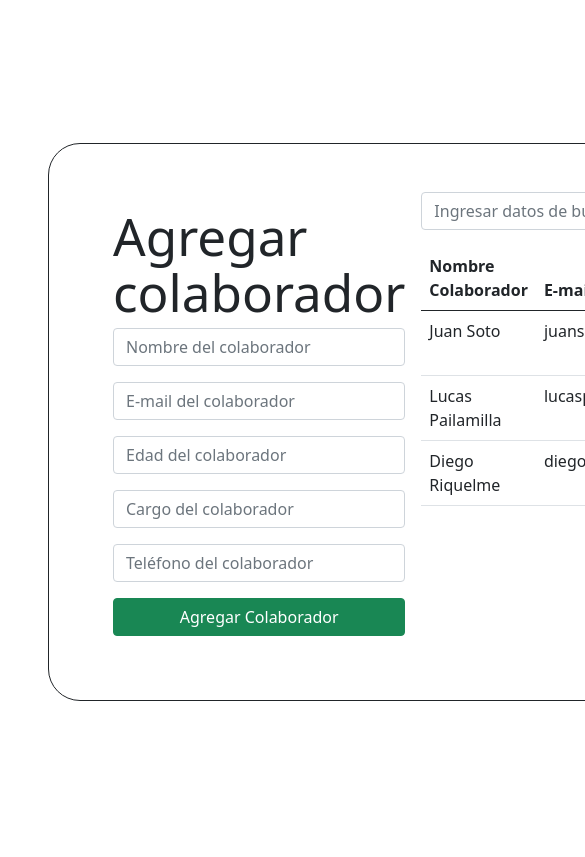
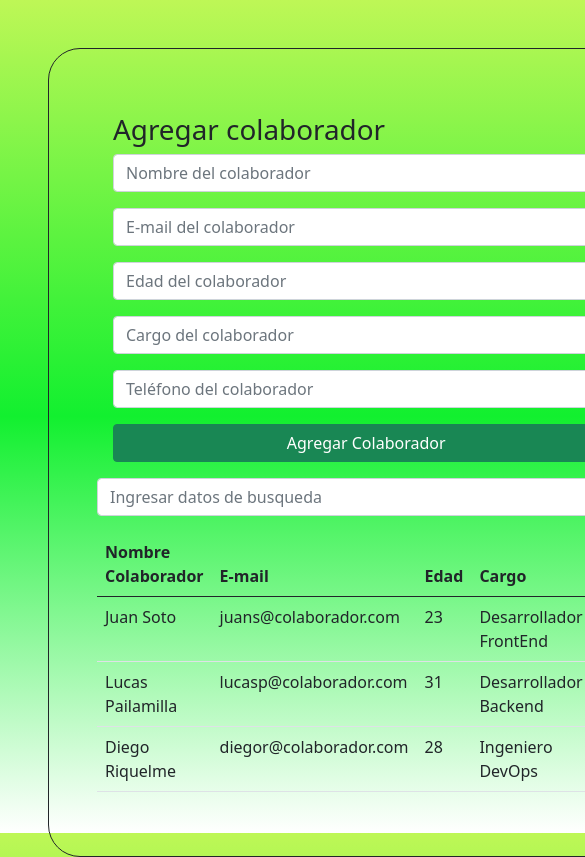
Before and after one commit to crcote/base-de-datos-colaboradores-react, a React (Vite) app: page / in a window 390 px wide. Shown: the top 857 px of the page, 585 px wide, since content can reach past the window. Built offline with nearby package versions, Linux system fonts and the light colour scheme.

Commit message:
se agrega media quary con max-width: 576px en index.css

```diff
--- a/index.html
+++ b/index.html
@@ -16,7 +16,12 @@
       crossorigin="anonymous"
     />
   </head>
-  <body>
+  <body
+    style="
+      height: 93vh;
+      background: linear-gradient(#bef756, rgb(18, 240, 47), white);
+    "
+  >
     <div id="root"></div>
     <script type="module" src="/src/main.jsx"></script>
     <script
--- a/src/App.jsx
+++ b/src/App.jsx
@@ -14,8 +14,8 @@ function App() {
   return (
     <>
       <div className="PrincipalBox m-5 ">
-        <div className="FirstBox d-flex border border-dark p-5 rounded-5">
-          <div className="formularioBox m-3 ">
+        <div className="FirstBox border border-dark p-5 rounded-5 bg-gradient-info">
+          <div className="formularioBox m-3  ">
             <Formulario
               errorForm={errorForm}
               setErrorForm={setErrorForm}
--- a/src/components/Buscador.jsx
+++ b/src/components/Buscador.jsx
@@ -10,7 +10,6 @@ const Buscador = ({ colaboradores }) => {
         if (
           colaborador[ColabSearch].toUpperCase().includes(search.toUpperCase())
         ) {
-          // includes realiza la busqueda de lo que se esta buscando
           return colaborador;
         }
       }
--- a/src/index.css
+++ b/src/index.css
@@ -1,69 +1,23 @@
-:root {
-  font-family: Inter, system-ui, Avenir, Helvetica, Arial, sans-serif;
-  line-height: 1.5;
-  font-weight: 400;
-
-  color-scheme: light dark;
-  color: rgba(255, 255, 255, 0.87);
-  background-color: #242424;
-
-  font-synthesis: none;
-  text-rendering: optimizeLegibility;
-  -webkit-font-smoothing: antialiased;
-  -moz-osx-font-smoothing: grayscale;
-  -webkit-text-size-adjust: 100%;
+.FirstBox {
+  display: flex;
 }
 
-a {
-  font-weight: 500;
-  color: #646cff;
-  text-decoration: inherit;
-}
-a:hover {
-  color: #535bf2;
-}
+@media (max-width: 576px) {
+  .FirstBox {
+    display: grid;
+    grid-template-areas:
+      "formularioBox"
+      "colaboradoresBox";
+    width: 80vh;
+  }
 
-body {
-  margin: 0;
-  display: flex;
-  place-items: center;
-  min-width: 320px;
-  min-height: 100vh;
-}
-
-h1 {
-  font-size: 3.2em;
-  line-height: 1.1;
-}
-
-button {
-  border-radius: 8px;
-  border: 1px solid transparent;
-  padding: 0.6em 1.2em;
-  font-size: 1em;
-  font-weight: 500;
-  font-family: inherit;
-  background-color: #1a1a1a;
-  cursor: pointer;
-  transition: border-color 0.25s;
-}
-button:hover {
-  border-color: #646cff;
-}
-button:focus,
-button:focus-visible {
-  outline: 4px auto -webkit-focus-ring-color;
-}
-
-@media (prefers-color-scheme: light) {
-  :root {
-    color: #213547;
-    background-color: #ffffff;
+  .formularioBox {
+    width: 60vh;
+    grid-area: formularioBox;
   }
-  a:hover {
-    color: #747bff;
-  }
-  button {
-    background-color: #f9f9f9;
+  .colaboradoresBox {
+    width: 60vh;
+    grid-area: colaboradoresBox;
+    overflow-x: scroll;
   }
 }
```
